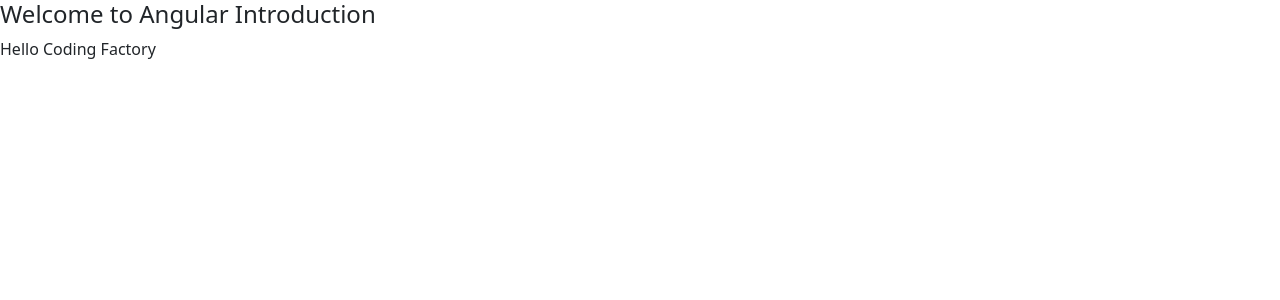
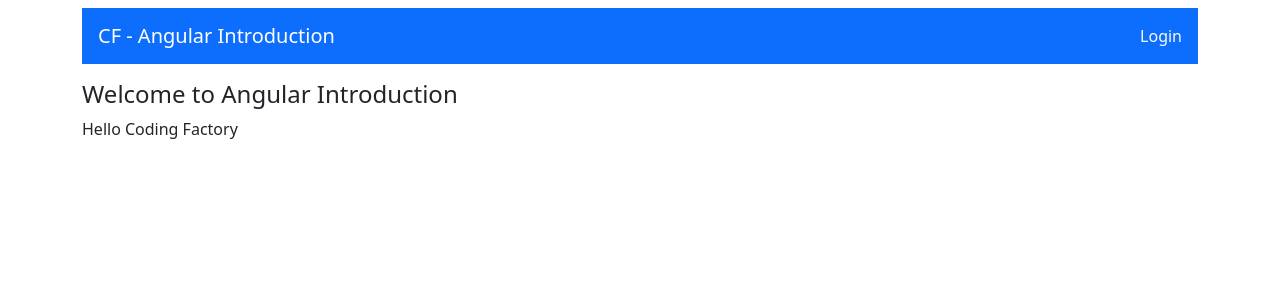
Before and after one commit to coding-factory-aueb/cf9-frontend, an Angular app: page /welcome in a window 1280 px wide. Shown: the top 300 px of the page. Built offline with nearby package versions, Linux system fonts and the light colour scheme.

Commit message:
feat: add navbar

```diff
--- a/src/app/app.html
+++ b/src/app/app.html
@@ -39,5 +39,10 @@
     <app-step5-event-bind></app-step5-event-bind>
   </div>
 } @else {
-  <router-outlet></router-outlet>
+  <div class="container mt-2">
+    <div class="d-flex flex-column gap-2">
+      <app-navbar></app-navbar>
+      <router-outlet></router-outlet>
+    </div>
+  </div>
 }
--- a/src/app/app.ts
+++ b/src/app/app.ts
@@ -1,5 +1,6 @@
 import { Component, signal } from '@angular/core';
 import { RouterOutlet } from '@angular/router';
+import { Navbar } from './components/navbar/navbar';
 import { Step2PersonTable } from './components/step2-person-table/step2-person-table';
 import { Step3PersonTableInput } from './components/step3-person-table-input/step3-person-table-input';
 import { Step4ForDirective } from './components/step4-for-directive/step4-for-directive';
@@ -11,6 +12,7 @@ import { IPerson } from './shared/interfaces/person';
   selector: 'app-root',
   imports: [
     RouterOutlet,
+    Navbar,
     Step2PersonTable,
     Step3PersonTableInput,
     Step4ForDirective,
--- /dev/null
+++ b/src/app/components/navbar/navbar.html
@@ -0,0 +1,8 @@
+<nav class="navbar navbar-dark bg-primary justify-content-between">
+  <a class="navbar-brand ms-3 cursor-pointer" role="button">
+    CF - Angular Introduction
+  </a>
+  <span class="text-light me-3">
+    Login
+  </span>
+</nav>
```
Also changed, not shown: src/app/components/navbar/navbar.ts (added, +9 -0 lines), src/app/components/navbar/navbar.css (added), 1 other file (tests, documents, lock files or other folders).
